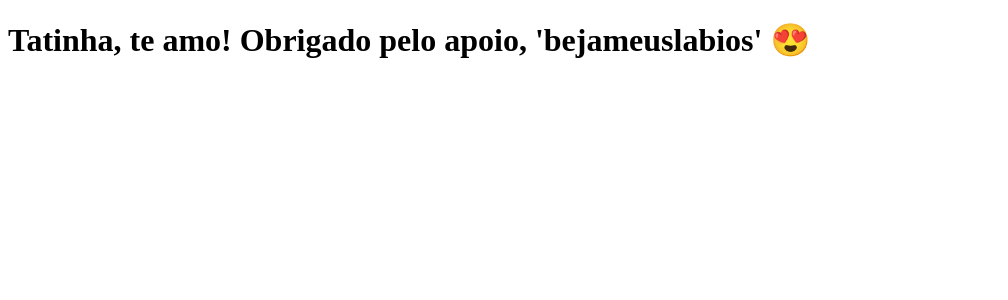
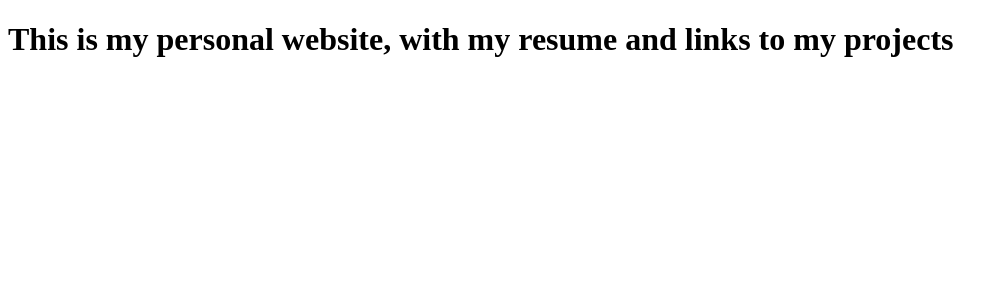
Before and after one commit to vvoozzoo/clone-tabnews, a Next.js app: page / in a window 1280 px wide. Shown: the top 300 px of the page, without its empty margins (0-1008 px from the left). Built offline with nearby package versions, Linux system fonts and the light colour scheme.

Commit message:
alterando a descrição da página em construção

```diff
--- a/pages/index.js
+++ b/pages/index.js
@@ -1,5 +1,9 @@
 function Home() {
-  return <h1>Tatinha, te amo! Obrigado pelo apoio, 'bejameuslabios' 😍</h1>;
+  return (
+    <h1>
+      This is my personal website, with my resume and links to my projects
+    </h1>
+  );
 }
 
 export default Home;
```
